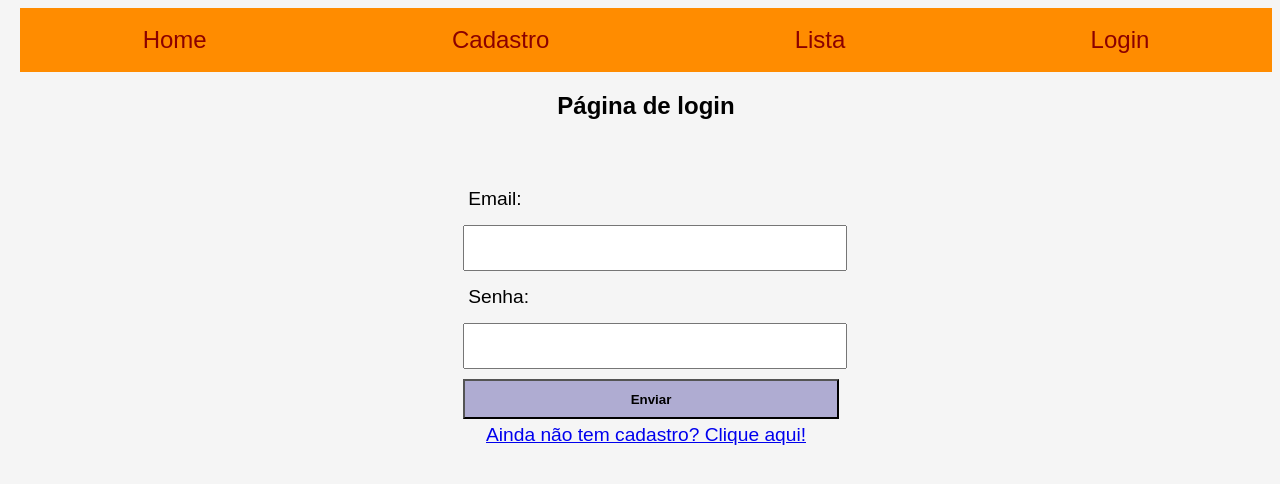
After one commit to matheusalefe/tdd-aula-itau, a Django app: page /login/ in a window 1280 px wide. The commit adds this page. Shown: the top 484 px of the page. Run offline with Django 3.2, Linux system fonts and the light colour scheme.

Commit message:
Adicionar lik para o cadastro

```diff
--- a/landing/static/css/styles.css
+++ b/landing/static/css/styles.css
@@ -1,5 +1,7 @@
 body{
     margin-left: 20px;
+    font-family: Arial, Helvetica, sans-serif;
+    background-color: whitesmoke;
 }
 
 #navbar{
@@ -15,24 +17,28 @@ body{
 #navbar a{
     text-decoration: none;
     color: darkred;
-    font-size: large;
-    font-family: Arial, Helvetica, sans-serif;
+    font-size: x-large;
 }
 
 #imagem1{
-    height: 35vw;
+    height: 30vw;
     width: 100%;
     padding-top: 2vw;
+}
+
+#imagem-home{
+    height: 100%;
+    width: auto;
 }
 
 #secao-texto{
     display: flex;
     width: 100%;
-    font-family: Arial, Helvetica, sans-serif;
     justify-content: space-between;
 }
 
 .col{
+    font-size: larger;
     width: 47%;
 }
 
@@ -86,3 +92,33 @@ input{
     width: 22%;
     margin: 20px 20px 20px 0px;
 }
+
+h2{
+    text-align: center;
+}
+
+#paginalogin{
+    padding-top: 3vw;
+    display: flex;
+    justify-content: center;
+    width: 100%;
+    height: 100%;
+}
+
+#divformlogin{
+    width: 30%;
+}
+
+#formulariologin input{
+    width: 100%;
+}
+
+#formulariologin label{
+    font-size: larger;
+}
+
+#linkcadastro{
+    width: 100%;
+    font-size: larger;
+    text-align: center;
+}
--- a/landing/templates/base.html
+++ b/landing/templates/base.html
@@ -1,7 +1,7 @@
 {% load static %}
 
 <!DOCTYPE html>
-<html lang="en">
+<html lang="pt-br">
 <head>
     <meta charset="UTF-8">
     <meta name="viewport" content="width=device-width, initial-scale=1.0">
@@ -14,8 +14,14 @@
     <a href="/">home</a>
     <a href="/alunos/cadastro">cadastro</a>
     <a href="/alunos/lista">lista</a>
-    <a href="">login</a>
+    <a href="login/">login</a>
 </nav>
+
+{% if login.context %}
+<h4>Bem vindx, {{Usuario.email}}</h4>
+{% endif %}
+
+
 {% block content %}
 
 
--- a/landing/templates/home.html
+++ b/landing/templates/home.html
@@ -2,7 +2,7 @@
 {% load static %}
 {% block content %}
 <div id="imagem1">
-    <img src="../static/img/network.jpg" alt="trabalho em equipe">
+    <img src="../static/img/network.jpg" alt="trabalho em equipe" id="imagem-home">
 </div>
 <section id="secao-texto">
     <div class="col">
--- /dev/null
+++ b/landing/templates/login.html
@@ -0,0 +1,23 @@
+{% extends "base.html" %}
+{% load static %}
+{% block content %}
+<h2>Página de login</h2>
+<section id="paginalogin">
+    <div id="divformlogin" >
+        <form action="" method="post" id="formulariologin">
+            {% csrf_token %}
+            <label for="email">Email: </label>
+            <input name="email" type="email" required>
+
+            <label for="senha">Senha: </label>
+            <input name="senha" type="password" required>
+            <input type="submit" id="botao" value="Enviar">
+        </form>
+        <div id="linkcadastro">
+            <a href="/alunos/cadastro">Ainda não tem cadastro? Clique aqui!</a>
+        </div>
+
+    </div>
+</section>
+
+{% endblock %}
--- a/landing/views.py
+++ b/landing/views.py
@@ -34,3 +34,16 @@ def deletar(request, id):
         item.save()
         return redirect('/alunos/lista')
     return redirect('/')
+
+def login(request):
+    if request.method == 'POST':
+
+        data_usuario = Usuario()
+
+        data_usuario.email = request.POST['email']
+        data_usuario.senha = request.POST['senha']
+
+        data_usuario.save()
+        return redirect('/')
+    context = {"verificar" : True}
+    return render(request, 'login.html', context)
--- a/sistema/urls.py
+++ b/sistema/urls.py
@@ -23,4 +23,5 @@ urlpatterns = [
     path('alunos/cadastro', views.index),
     path('alunos/lista', views.listar),
     path('alunos/delete/<int:id>', views.deletar),
+    path('login/', views.login)
 ]
```
